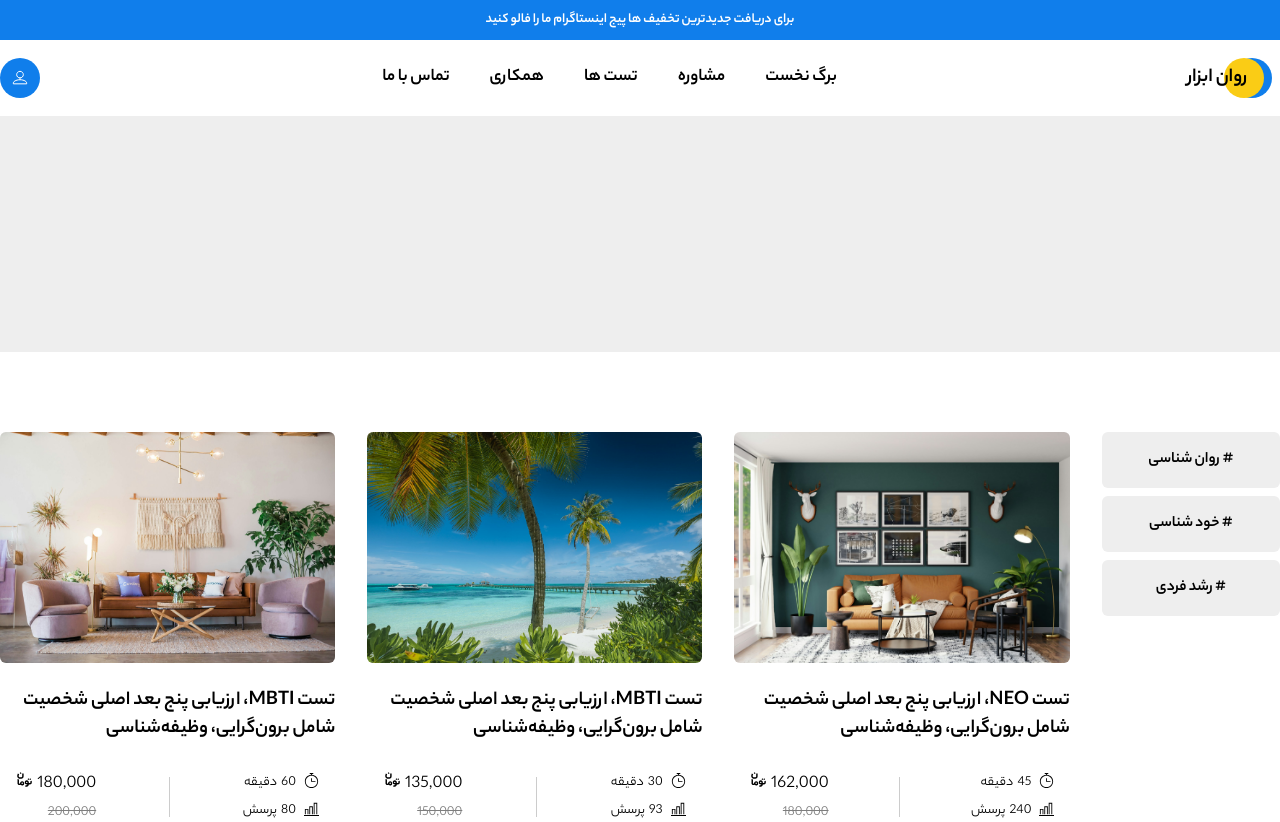
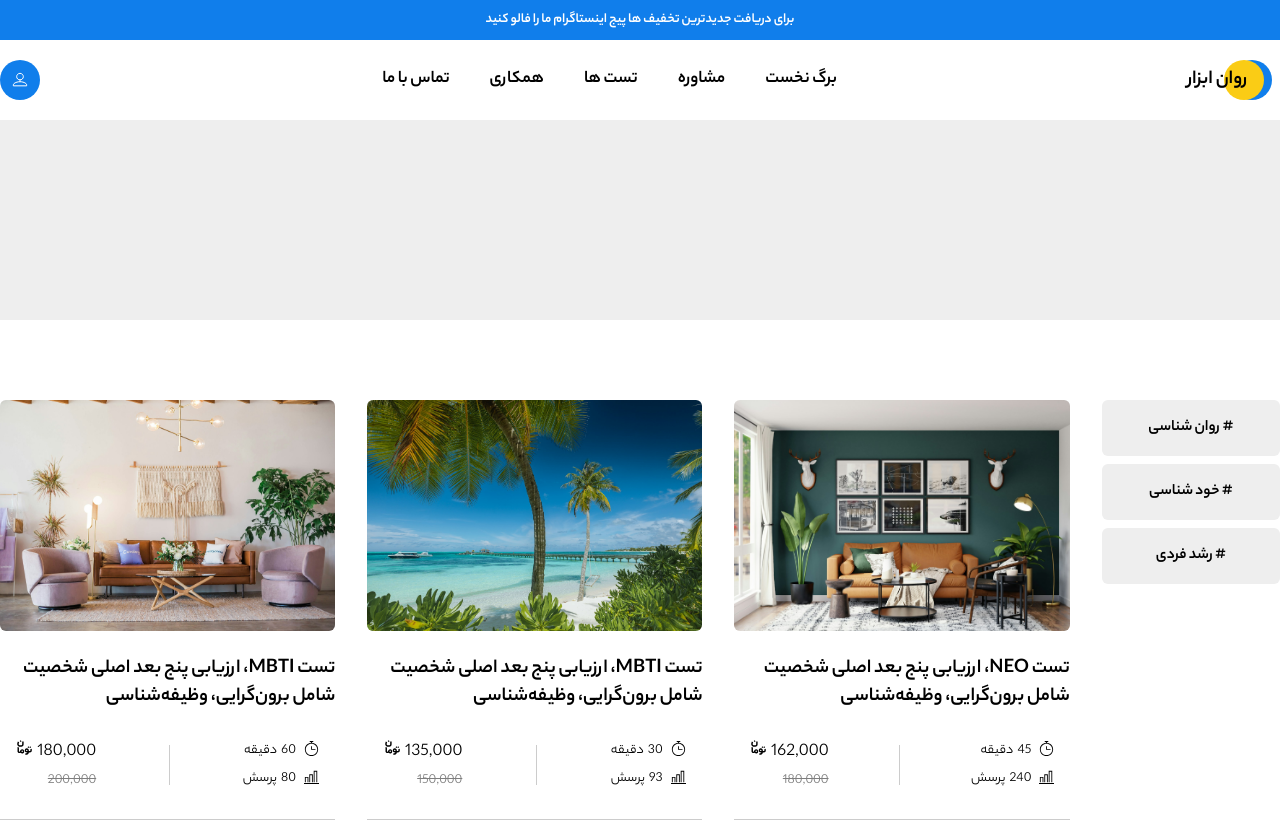
Before and after one commit to kouroshneyestani/nextjs-ravanafzar, a Next.js app: page /quizzes in a window 1280 px wide. Shown: the top 822 px of the page. Built offline with nearby package versions, Linux system fonts and the light colour scheme; what tailwindcss-rtl would draw is missing.

Commit message:
feat: add LogoSVG

```diff
--- a/src/components/icons/index.js
+++ b/src/components/icons/index.js
@@ -326,7 +326,11 @@ export const ShineIcon = ({
     </svg>
 );
 
-export const MoonIcon = ({ width = 24, height = 24, color = "currentColor" }) => (
+export const MoonIcon = ({
+    width = 24,
+    height = 24,
+    color = "currentColor",
+}) => (
     <svg
         focusable="false"
         aria-hidden="true"
@@ -360,3 +364,14 @@ export const ProfileIcon = ({
         />
     </svg>
 );
+
+export const LogoSVG = () => {
+    return (
+        <div className="flex items-center">
+            <span className="w-10 h-10 bg-primary rounded-full right-2 relative before:w-full before:h-full before:relative before:flex before:rounded-full before:-left-2 before:bg-yellow-400"></span>
+            <span className="text-xl font-bold relative -right-2">
+                روان ابزار
+            </span>
+        </div>
+    );
+};
--- a/src/components/layout/header/Header1.js
+++ b/src/components/layout/header/Header1.js
@@ -7,6 +7,7 @@ import {
     ProfileIcon,
     SettingsIcon,
     PowerOffIcon,
+    LogoSVG,
 } from "../../../components";
 import Link from "next/link";
 
@@ -114,24 +115,25 @@ export default function Header() {
         </ul>
     );
 
+    const headerTopBarTest =
+        "برای دریافت جدیدترین تخفیف ها پیج اینستاگرام ما را فالو کنید";
+
     return (
-        <header className="h-28">
+        <header
+            className={`block relative ${headerTopBarTest ? "h-[80px]" : "h-20"}`}
+        >
             <div className="top-0 left-0 fixed w-full bg-background z-50">
-                <div className="w-full h-10 flex items-center justify-center text-center bg-primary">
-                    <span className="font-bold text-sm text-white mx-auto">
-                        برای دریافت جدیدترین تخفیف ها پیج اینستاگرام ما را فالو
-                        کنید
-                    </span>
-                </div>
-                <div className="flex items-center justify-center">
+                {headerTopBarTest && (
+                    <div className="w-full h-10 flex items-center justify-center text-center bg-primary">
+                        <span className="font-bold text-sm text-white mx-auto">
+                            {headerTopBarTest}
+                        </span>
+                    </div>
+                )}
+                <div className="w-full h-20 flex items-center z-50">
                     <Container>
                         <div className="flex items-center justify-between">
-                            <div className="flex items-center">
-                                <span className="w-10 h-10 bg-primary rounded-full right-2 relative before:w-full before:h-full before:relative before:flex before:rounded-full before:-left-2 before:bg-yellow-400"></span>
-                                <span className="text-xl font-bold relative -right-2">
-                                    روان ابزار
-                                </span>
-                            </div>
+                            <LogoSVG />
                             <nav>
                                 <ul
                                     className="flex items-center gap-10 font-bold"
```
